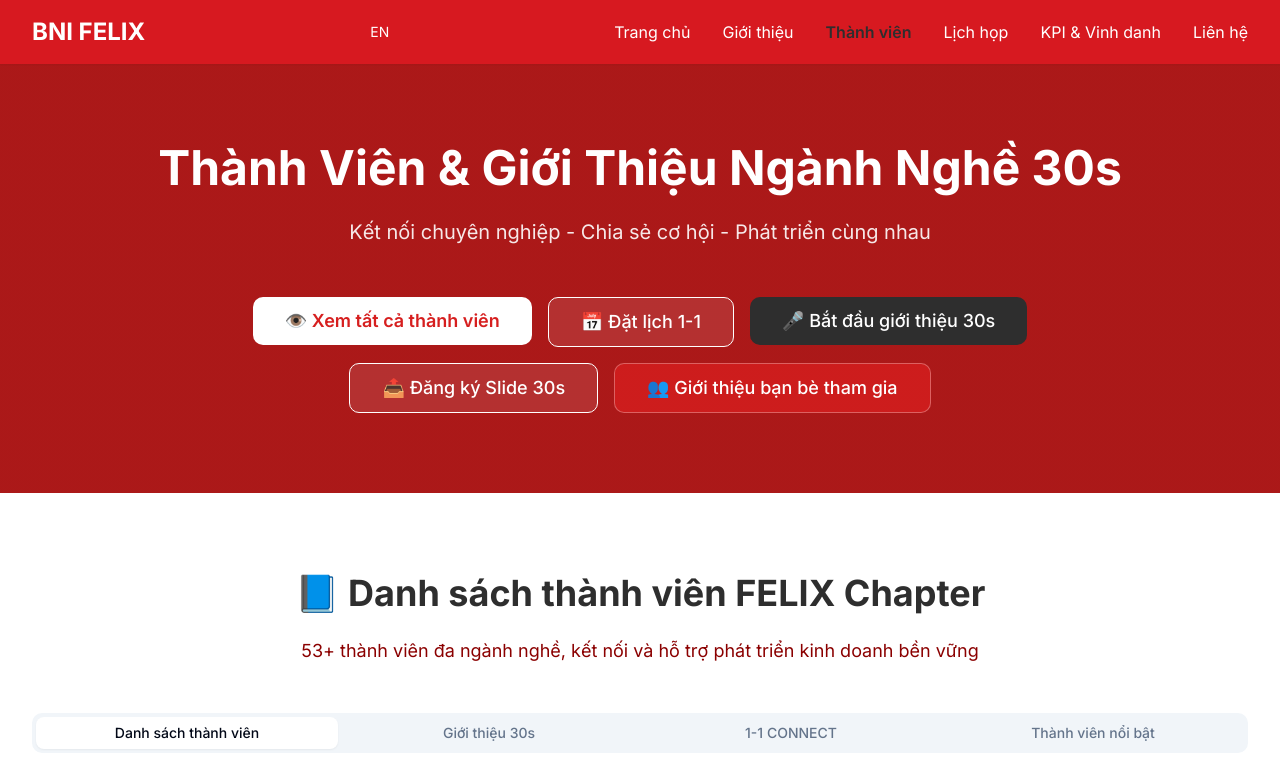
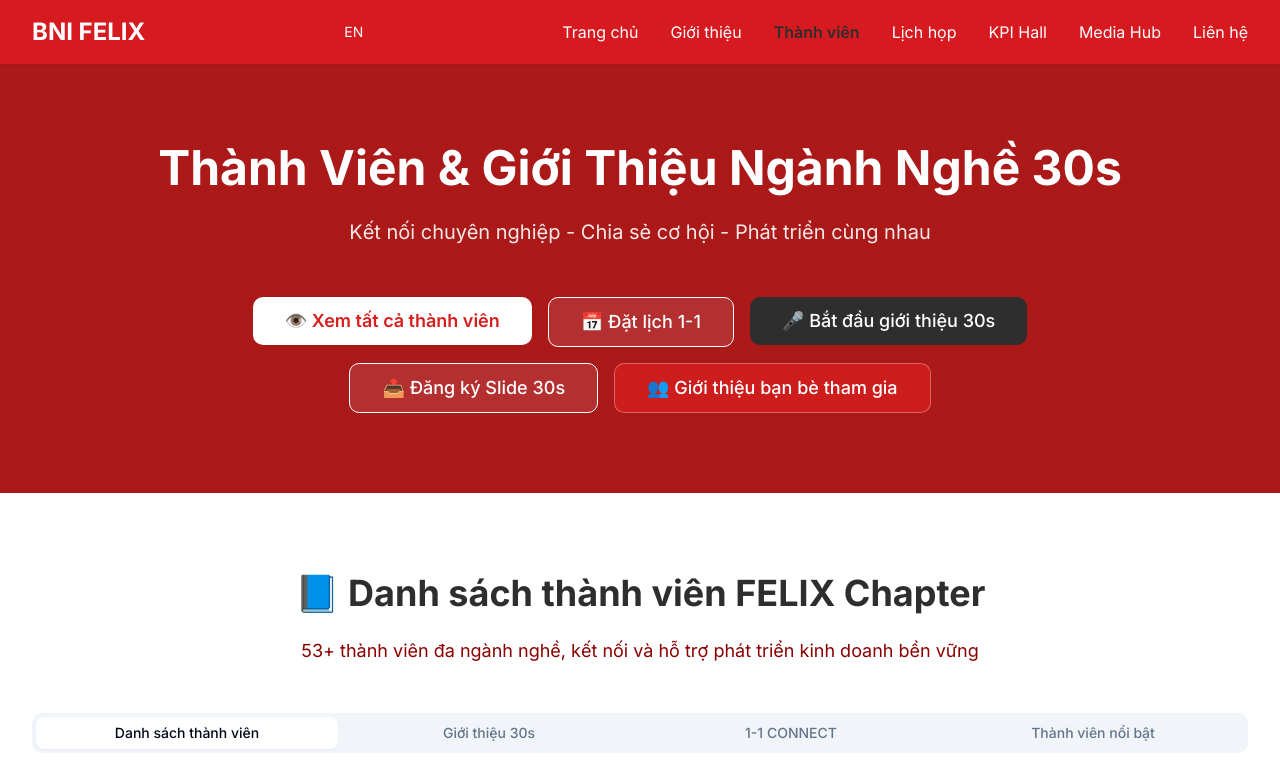
Before and after one commit to lyhoanghaiceobmcgroup/felix-global-nexus-1, a React (Vite) app: page /members in a window 1280 px wide. Shown: the top 783 px of the page. Built offline with nearby package versions, Linux system fonts and the light colour scheme.

Commit message:
Sync header menu items

```diff
--- a/src/components/members/MemberHeader.tsx
+++ b/src/components/members/MemberHeader.tsx
@@ -38,6 +38,7 @@ export const MemberHeader = ({ language, toggleLanguage, currentText }: MemberHe
             <a href="/members" className="text-[#2E2E2E] font-semibold transition-colors">{currentText.nav.members}</a>
             <a href="/schedule" className="text-white hover:text-[#2E2E2E] transition-colors">{currentText.nav.schedule}</a>
             <a href="/kpi-hall-of-impact" className="text-white hover:text-[#2E2E2E] transition-colors">{currentText.nav.kpi}</a>
+            <a href="/media" className="text-white hover:text-[#2E2E2E] transition-colors">{currentText.nav.media}</a>
             <a href="/contact" className="text-white hover:text-[#2E2E2E] transition-colors">{currentText.nav.contact}</a>
           </nav>
 
@@ -57,6 +58,7 @@ export const MemberHeader = ({ language, toggleLanguage, currentText }: MemberHe
             <a href="/members" className="block px-3 py-2 text-[#2E2E2E] font-semibold">{currentText.nav.members}</a>
             <a href="/schedule" className="block px-3 py-2 text-white hover:text-[#2E2E2E]">{currentText.nav.schedule}</a>
             <a href="/kpi-hall-of-impact" className="block px-3 py-2 text-white hover:text-[#2E2E2E]">{currentText.nav.kpi}</a>
+            <a href="/media" className="block px-3 py-2 text-white hover:text-[#2E2E2E]">{currentText.nav.media}</a>
             <a href="/contact" className="block px-3 py-2 text-white hover:text-[#2E2E2E]">{currentText.nav.contact}</a>
             <button
               onClick={toggleLanguage}
--- a/src/pages/Index.tsx
+++ b/src/pages/Index.tsx
@@ -47,6 +47,7 @@ const Index = () => {
         members: "Thành viên",
         schedule: "Lịch họp",
         kpi: "KPI Hall",
+        media: "Media Hub",
         contact: "Liên hệ"
       },
       hero: {
@@ -121,6 +122,7 @@ const Index = () => {
         members: "Members",
         schedule: "Schedule",
         kpi: "KPI Hall",
+        media: "Media Hub",
         contact: "Contact"
       },
       hero: {
@@ -250,6 +252,7 @@ const Index = () => {
               <a href="/members" className="text-white hover:text-gray-200 transition-colors">{currentText.nav.members}</a>
               <a href="/schedule" className="text-white hover:text-gray-200 transition-colors">{currentText.nav.schedule}</a>
               <a href="/kpi-hall-of-impact" className="text-white hover:text-gray-200 transition-colors">{currentText.nav.kpi}</a>
+              <a href="/media" className="text-white hover:text-gray-200 transition-colors">{currentText.nav.media}</a>
               <a href="/contact" className="text-white hover:text-gray-200 transition-colors">{currentText.nav.contact}</a>
             </nav>
 
@@ -270,6 +273,7 @@ const Index = () => {
               <a href="/members" className="block px-3 py-2 text-white hover:text-gray-200">{currentText.nav.members}</a>
               <a href="/schedule" className="block px-3 py-2 text-white hover:text-gray-200">{currentText.nav.schedule}</a>
               <a href="/kpi-hall-of-impact" className="block px-3 py-2 text-white hover:text-gray-200">{currentText.nav.kpi}</a>
+              <a href="/media" className="block px-3 py-2 text-white hover:text-gray-200">{currentText.nav.media}</a>
               <a href="/contact" className="block px-3 py-2 text-white hover:text-gray-200">{currentText.nav.contact}</a>
               <button onClick={toggleLanguage} className="block px-3 py-2 text-white hover:text-gray-200 text-left w-full">
                 {language === 'vi' ? 'English' : 'Tiếng Việt'}
--- a/src/pages/KpiHallOfImpact.tsx
+++ b/src/pages/KpiHallOfImpact.tsx
@@ -315,7 +315,8 @@ const KpiHallOfImpact = () => {
               <a href="/members" className="text-white hover:text-[#2E2E2E] transition-colors">{currentText.nav.members}</a>
               <a href="/schedule" className="text-white hover:text-[#2E2E2E] transition-colors">{currentText.nav.schedule}</a>
               <a href="/kpi-hall-of-impact" className="text-[#2E2E2E] bg-white px-3 py-1 rounded transition-colors">{currentText.nav.kpi}</a>
-              <a href="#contact" className="text-white hover:text-[#2E2E2E] transition-colors">{currentText.nav.contact}</a>
+              <a href="/media" className="text-white hover:text-[#2E2E2E] transition-colors">{currentText.nav.media}</a>
+              <a href="/contact" className="text-white hover:text-[#2E2E2E] transition-colors">{currentText.nav.contact}</a>
             </nav>
 
             {/* Mobile menu button */}
@@ -335,7 +336,8 @@ const KpiHallOfImpact = () => {
               <a href="/members" className="block px-3 py-2 text-white hover:text-[#2E2E2E]">{currentText.nav.members}</a>
               <a href="/schedule" className="block px-3 py-2 text-white hover:text-[#2E2E2E]">{currentText.nav.schedule}</a>
               <a href="/kpi-hall-of-impact" className="block px-3 py-2 text-[#2E2E2E] bg-white rounded">{currentText.nav.kpi}</a>
-              <a href="#contact" className="block px-3 py-2 text-white hover:text-[#2E2E2E]">{currentText.nav.contact}</a>
+              <a href="/media" className="block px-3 py-2 text-white hover:text-[#2E2E2E]">{currentText.nav.media}</a>
+              <a href="/contact" className="block px-3 py-2 text-white hover:text-[#2E2E2E]">{currentText.nav.contact}</a>
               <button onClick={toggleLanguage} className="block px-3 py-2 text-white hover:text-[#2E2E2E] text-left w-full">
                 {language === 'vi' ? 'English' : 'Tiếng Việt'}
               </button>
--- a/src/pages/Members.tsx
+++ b/src/pages/Members.tsx
@@ -29,7 +29,8 @@ const Members = () => {
         about: "Giới thiệu",
         members: "Thành viên",
         schedule: "Lịch họp",
-        kpi: "KPI & Vinh danh",
+        kpi: "KPI Hall",
+        media: "Media Hub",
         contact: "Liên hệ"
       },
       hero: {
@@ -91,7 +92,8 @@ const Members = () => {
         about: "About",
         members: "Members",
         schedule: "Schedule",
-        kpi: "KPI & Recognition",
+        kpi: "KPI Hall",
+        media: "Media Hub",
         contact: "Contact"
       },
       hero: {
--- a/src/pages/Schedule.tsx
+++ b/src/pages/Schedule.tsx
@@ -58,6 +58,7 @@ const Schedule = () => {
         about: "Giới thiệu",
         members: "Thành viên",
         schedule: "Lịch họp",
+        kpi: "KPI Hall",
         media: "Media Hub",
         contact: "Liên hệ"
       },
@@ -116,6 +117,7 @@ const Schedule = () => {
         about: "About",
         members: "Members",
         schedule: "Schedule",
+        kpi: "KPI Hall",
         media: "Media Hub",
         contact: "Contact"
       },
@@ -241,6 +243,7 @@ const Schedule = () => {
               <a href="/about" className="text-white hover:text-[#2E2E2E] transition-colors">{currentText.nav.about}</a>
               <a href="/members" className="text-white hover:text-[#2E2E2E] transition-colors">{currentText.nav.members}</a>
               <a href="/schedule" className="text-[#2E2E2E] font-semibold transition-colors">{currentText.nav.schedule}</a>
+              <a href="/kpi-hall-of-impact" className="text-white hover:text-[#2E2E2E] transition-colors">{currentText.nav.kpi}</a>
               <a href="/media" className="text-white hover:text-[#2E2E2E] transition-colors">{currentText.nav.media}</a>
               <a href="/contact" className="text-white hover:text-[#2E2E2E] transition-colors">{currentText.nav.contact}</a>
             </nav>
@@ -259,6 +262,7 @@ const Schedule = () => {
               <a href="/about" className="block px-3 py-2 text-white hover:text-[#2E2E2E]">{currentText.nav.about}</a>
               <a href="/members" className="block px-3 py-2 text-white hover:text-[#2E2E2E]">{currentText.nav.members}</a>
               <a href="/schedule" className="block px-3 py-2 text-[#2E2E2E] font-semibold">{currentText.nav.schedule}</a>
+              <a href="/kpi-hall-of-impact" className="block px-3 py-2 text-white hover:text-[#2E2E2E]">{currentText.nav.kpi}</a>
               <a href="/media" className="block px-3 py-2 text-white hover:text-[#2E2E2E]">{currentText.nav.media}</a>
               <a href="/contact" className="block px-3 py-2 text-white hover:text-[#2E2E2E]">{currentText.nav.contact}</a>
               <button onClick={toggleLanguage} className="block px-3 py-2 text-white hover:text-[#2E2E2E] text-left w-full">
```
